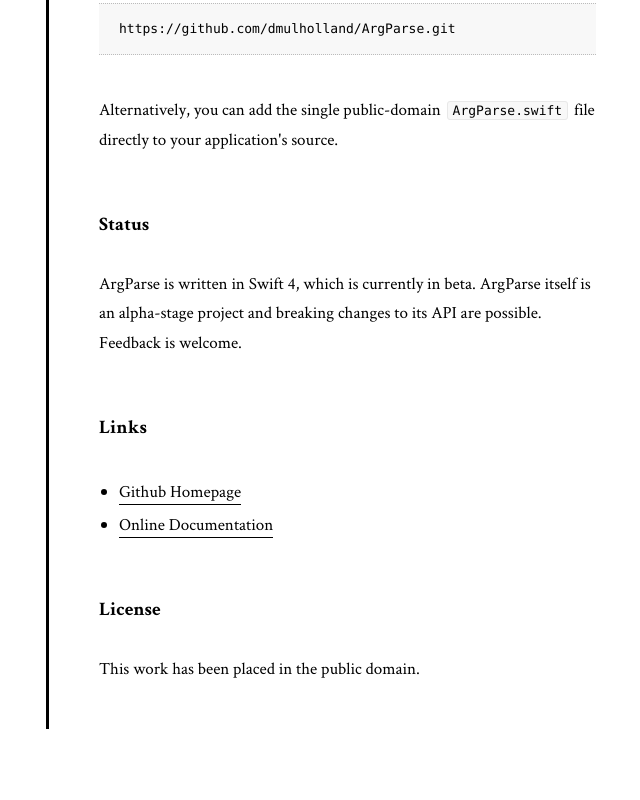
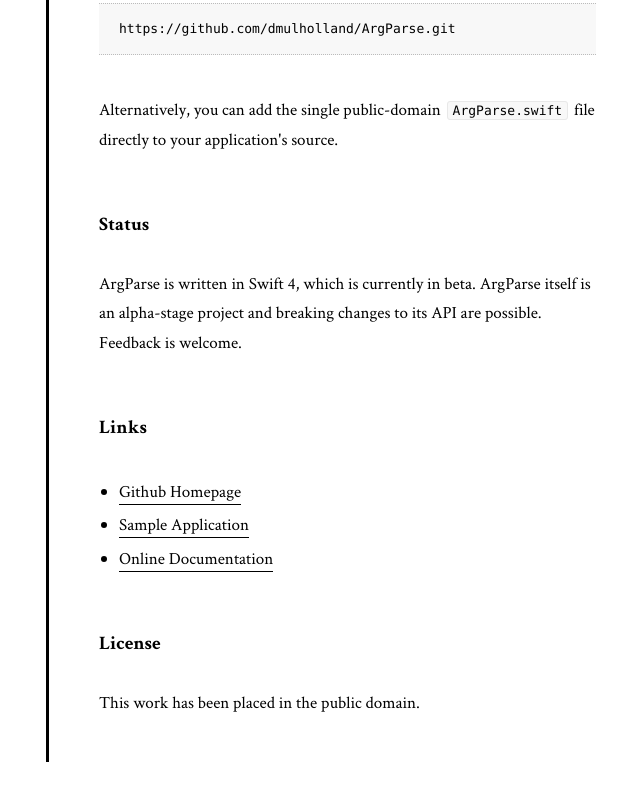
Before and after one commit to dmulholl/argparser, a plain HTML site: page Docs/out/index.html in a window 1280 px wide. Shown: the part 994-1794 px from the top of the page, without its empty margins (474-1114 px from the left). Before the commit the page ends 1763 px from the top, so only its background shows below. Drawn offline with Linux system fonts and the light colour scheme.

Commit message:
Update documentation

```diff
--- a/Docs/out/index.html
+++ b/Docs/out/index.html
@@ -106,6 +106,9 @@
 <a href="https://github.com/dmulholland/ArgParse">Github Homepage</a>
 </li>
 <li>
+<a href="https://github.com/dmulholland/ArgParse/blob/master/Sources/ArgParseExample/main.swift">Sample Application</a>
+</li>
+<li>
 <a href="http://mulholland.xyz/docs/argparse/">Online Documentation</a>
 </li>
 </ul>
```
Also changed, not shown: 1 other file.
